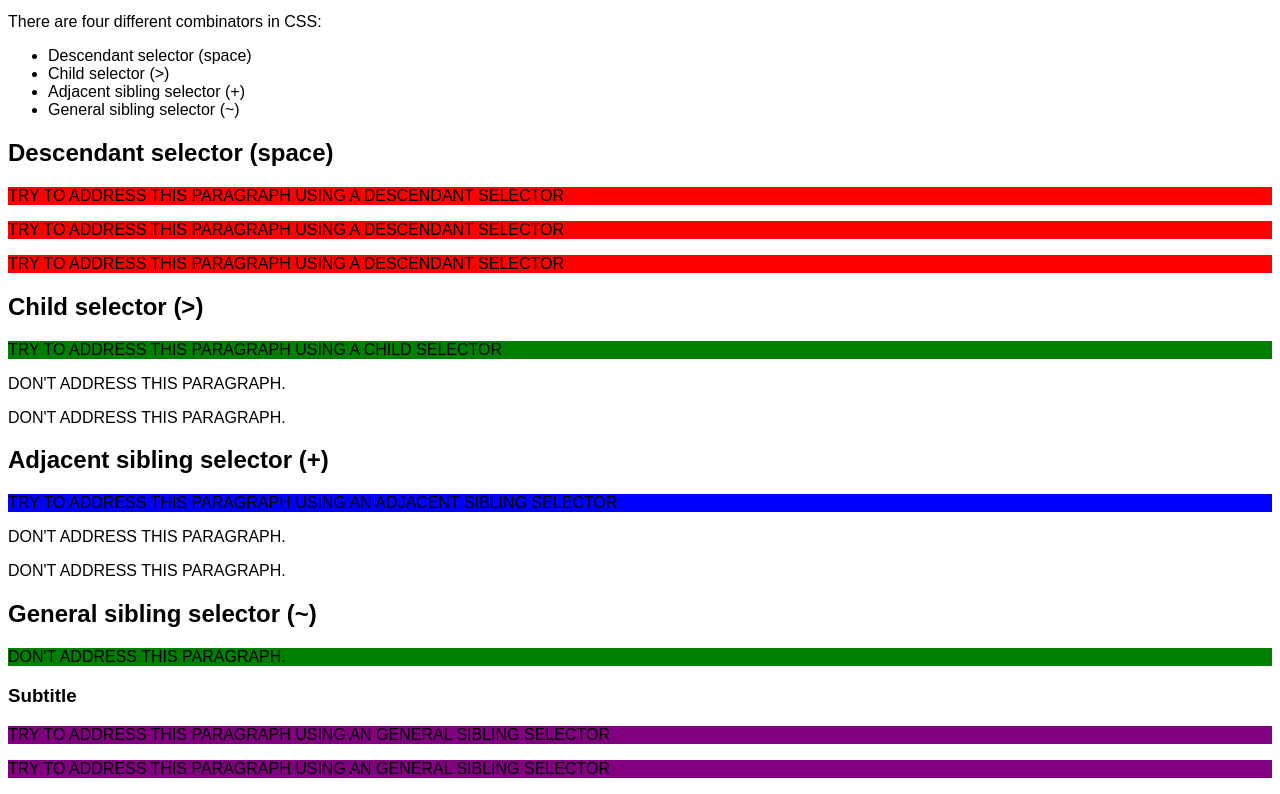
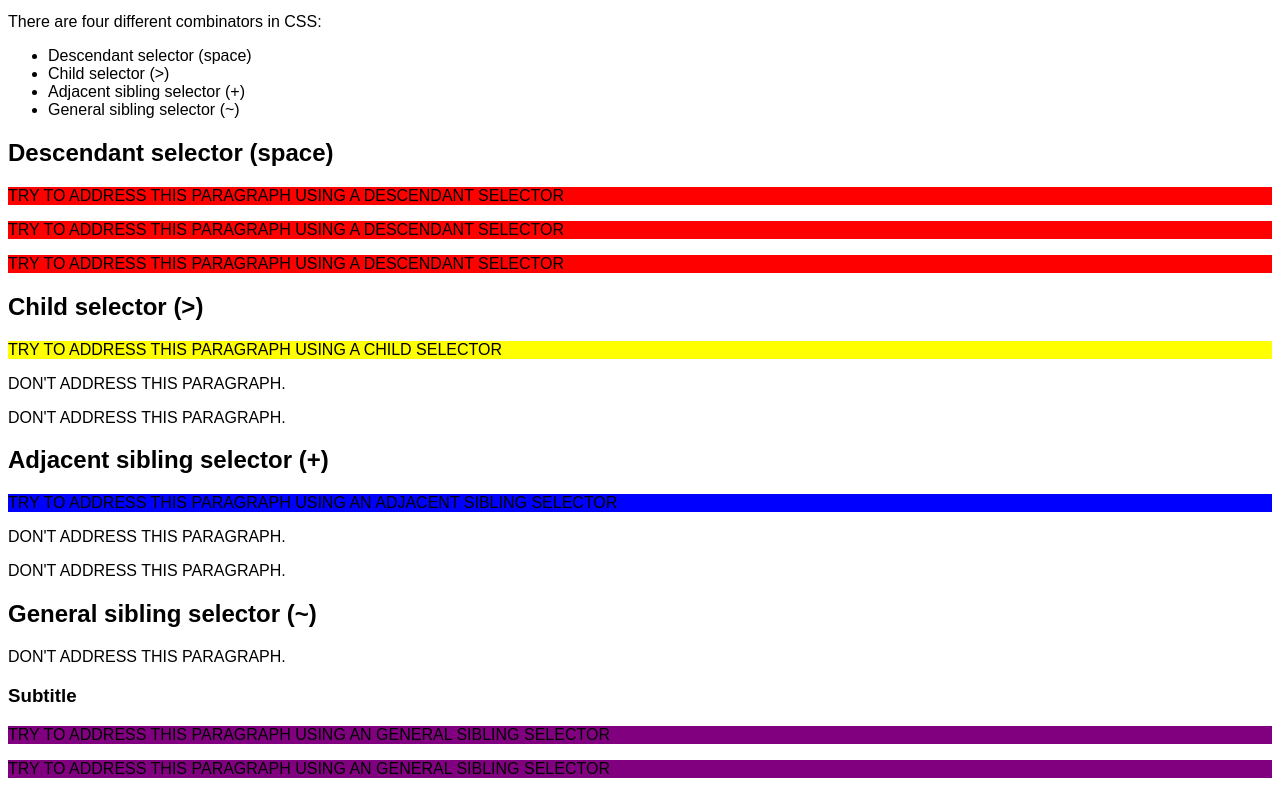
Before and after one commit to EHB-MCT/web1-exercise-03-GivanWillems, a plain HTML site: page index.html in a window 1280 px wide. Shown: the part 101-895 px from the top of the page. Drawn offline with Linux system fonts and the light colour scheme.

Commit message:
Oefening 3 klaar

```diff
--- a/index.html
+++ b/index.html
@@ -38,7 +38,7 @@
         </div>
     </div>
 
-    <div class="kader">
+    <div class="child-selector">
         <h2>Child selector (>)</h2>
 
         <p>TRY TO ADDRESS THIS PARAGRAPH USING A CHILD SELECTOR</p>
--- a/style.css
+++ b/style.css
@@ -7,11 +7,7 @@ body {
 }
 
 .child-selector>p {
-    background-color: green;
-}
-
-h2+p {
-    background-color: green;
+    background-color: yellow;
 }
 
 .adjacent-sibling-selector h2+p {
```
